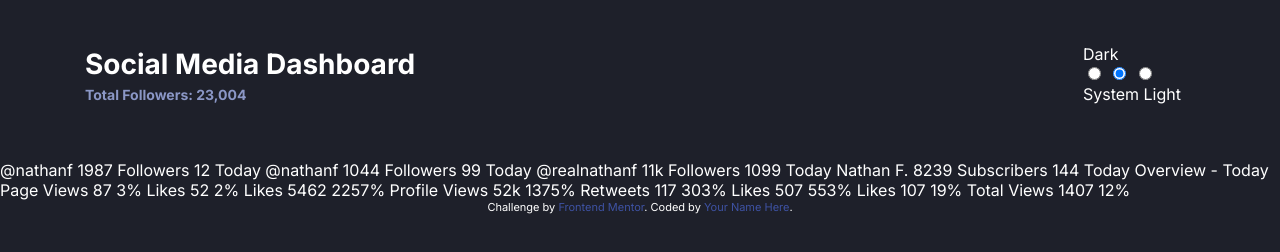
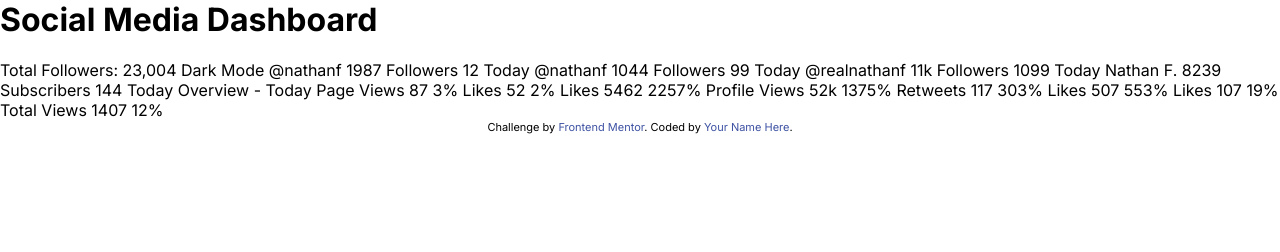
Before and after one commit to ize202/social-media-dashboard-with-theme-switcher-master, a website: page index.html in a window 1280 px wide. Drawn offline with Linux system fonts and the light colour scheme; files that its build step writes are made by us from their sources.

Commit message:
Revert "Halfway through setting up header component"
This reverts commit 4036483b993c1321bb37ae3edef626b7799660d9.

```diff
--- a/app/scss/components/header.scss
+++ /dev/null
@@ -1,24 +0,0 @@
-@use '../util' as *;
-
-.header {
-    margin-top: rem(36);
-    @include breakpoint(md){
-        display: flex;
-        justify-content: space-between;
-        align-items: center;
-        margin-top: rem(38);
-    }
-    &__title {
-
-    }
-
-    &__toggle {
-
-    }
-
-    &__followers {
-        font-size: rem(14);
-        font-weight: 700;
-        color: var(--dark-blue-text);
-    }
-}
--- a/app/scss/components/index.scss
+++ b/app/scss/components/index.scss
@@ -1,3 +1,2 @@
-@forward 'header';
+@forward 'card';
 @forward 'toggle';
-@forward 'card';
--- a/app/scss/components/toggle.scss
+++ b/app/scss/components/toggle.scss
@@ -5,29 +5,10 @@ This allows us to use those members in this stylesheet.
 @use '../util' as *;
 
 .toggle {
-    border: none;
-
-    &__wrapper {
-
-    }
-
-    input [type="radio"]{
-
-    }
-
-    &__background {
-
-    }
-
-
     &__button {
         width: rem(16);
         height: rem(16);
         border-radius: 50%;
         background-color: var(--toggle-bg);
     }
-
-    label {
-
-    }
 }
--- a/app/scss/globals/boilerplate.scss
+++ b/app/scss/globals/boilerplate.scss
@@ -25,6 +25,4 @@ body {
     font-family: var(--font-inter);
     margin: 0;
     padding: 0;
-    background: var(--dark-bg);
-    color: var(--dark-white-text);
 }
--- a/app/scss/globals/index.scss
+++ b/app/scss/globals/index.scss
@@ -2,4 +2,3 @@
 @forward 'typography';
 @forward 'fonts';
 @forward 'colors';
-@forward 'layout';
--- a/app/scss/globals/layout.scss
+++ /dev/null
@@ -1,16 +0,0 @@
-// Importing all members from the '../util' module to use in this stylesheet
-@use '../util' as *;
-
-// Style rules for the .container class
-.container {
-    // Sets padding using the rem(25) function from '../util'
-    // Sets the maximum width using the rem(1110) function from '../util'
-    padding: 0 rem(25);
-    max-width: rem(1110);
-    margin: 0 auto rem(46);
-
-    // Applies a style rule when the viewport is at least $large wide (a variable from '../util')
-    @include breakpoint(lg) {
-        padding: 0;
-    }
-}
--- a/app/scss/globals/typography.scss
+++ b/app/scss/globals/typography.scss
@@ -1,5 +1,3 @@
-@use '../util' as *;
-
 /*
    Removes top margin from H1, H2, H3 tags.
    This can help with better vertical spacing and alignment of heading tags.
@@ -9,13 +7,6 @@ h1, h2, h3 {
 
 }
 
-h1 {
-    font-size: rem(24);
-    margin-bottom: rem(3);
-    @include breakpoint(lg) {
-        font-size: rem(28);
-    }
-}
 /*
    Removes text decoration (underline) from all states of anchor tags.
    This can help make links align better with the overall design aesthetics.
--- a/app/scss/util/breakpoint.scss
+++ b/app/scss/util/breakpoint.scss
@@ -4,17 +4,17 @@ and is used to create the breakpoints for the media queries.
 It allows for a responsive design.
 */
 
-// 640px, 1150px, 1440px
+// 640px, 1024px, 1440px
 $breakpoints-up: (
   'md': 40em,
-  'lg': 71.875em,
+  'lg': 64em,
   'xl': 87.53m
 );
 
-// 639px, 1149px, 1399px
+// 639px, 1023px, 1399px
 $breakpoints-down: (
   'sm': 39.9375em,
-  'md': 71.8125em,
+  'md': 63.9375em,
   'lg': 87.4375em
 );
 
--- a/index.html
+++ b/index.html
@@ -27,31 +27,14 @@
   </style>
 </head>
 <body>
-  <header class="header container">
-  <div class="header__title">
-    <h1>Social Media Dashboard</h1>
-    <span class="header__followers">Total Followers: 23,004</span>
-  </div>
 
-  <fieldset class="heaeder__toggle toggle" aria-lablel="theme toggle" role="radio-group">
-    <label for="dark"></label>Dark</label>
-    <div class="toggle__wrapper">
-      <input type="radio" name="theme" id="light">
-      <input type="radio" name="theme" id="system" checked>
-      <input type="radio" name="theme" id="dark">
-      <span aria-hidden="true" class="toggle__background"></span>
-      <span aria-hidden="true" class="toggle__button"></span>
-    </div>
-    <label for="system">System</label>
-    <label for="light">Light</label>
-  </fieldset>
+<h1>Social Media Dashboard </h1>
+  Total Followers: 23,004
+
+  Dark Mode
 
 
-  </header>
-  <main>
-    <section>
 
-    </section>
   @nathanf
   1987
   Followers
@@ -103,10 +86,10 @@
   Likes
   107
   19%
+
   Total Views
   1407
   12%
-  </main>
 
   <div class="attribution">
     Challenge by <a href="https://www.frontendmentor.io?ref=challenge" target="_blank">Frontend Mentor</a>.
```
Also changed, not shown: dist/style.css, 1 other file. Lines whose indentation alone changed are shown as unchanged.
